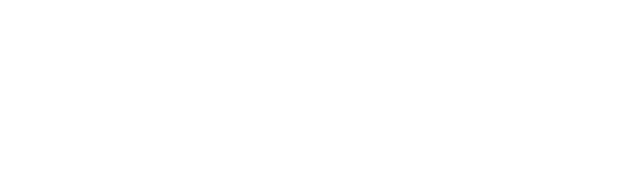
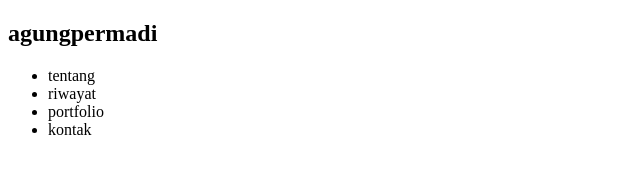
Before and after one commit to permadia/test, a plain HTML site: page index.html in a window 1280 px wide. Shown: the whole page, without its empty margins (0-640 px from the left). Drawn offline with Linux system fonts and the light colour scheme.

Commit message:
menambahkan file

```diff
--- a/index.html
+++ b/index.html
@@ -1 +1,23 @@
-<html></html>
+<!DOCTYPE html>
+<html lang="en">
+  <head>
+    <meta charset="UTF-8" />
+    <meta name="viewport" content="width=device-width, initial-scale=1.0" />
+    <title>Document</title>
+  </head>
+  <body>
+    <nav>
+      <div class="nav-icon">
+        <h2>agungpermadi</h2>
+      </div>
+      <div class="nav-poin">
+        <ul>
+          <li>tentang</li>
+          <li>riwayat</li>
+          <li>portfolio</li>
+          <li>kontak</li>
+        </ul>
+      </div>
+    </nav>
+  </body>
+</html>
```
Also changed, not shown: catatan.txt.
